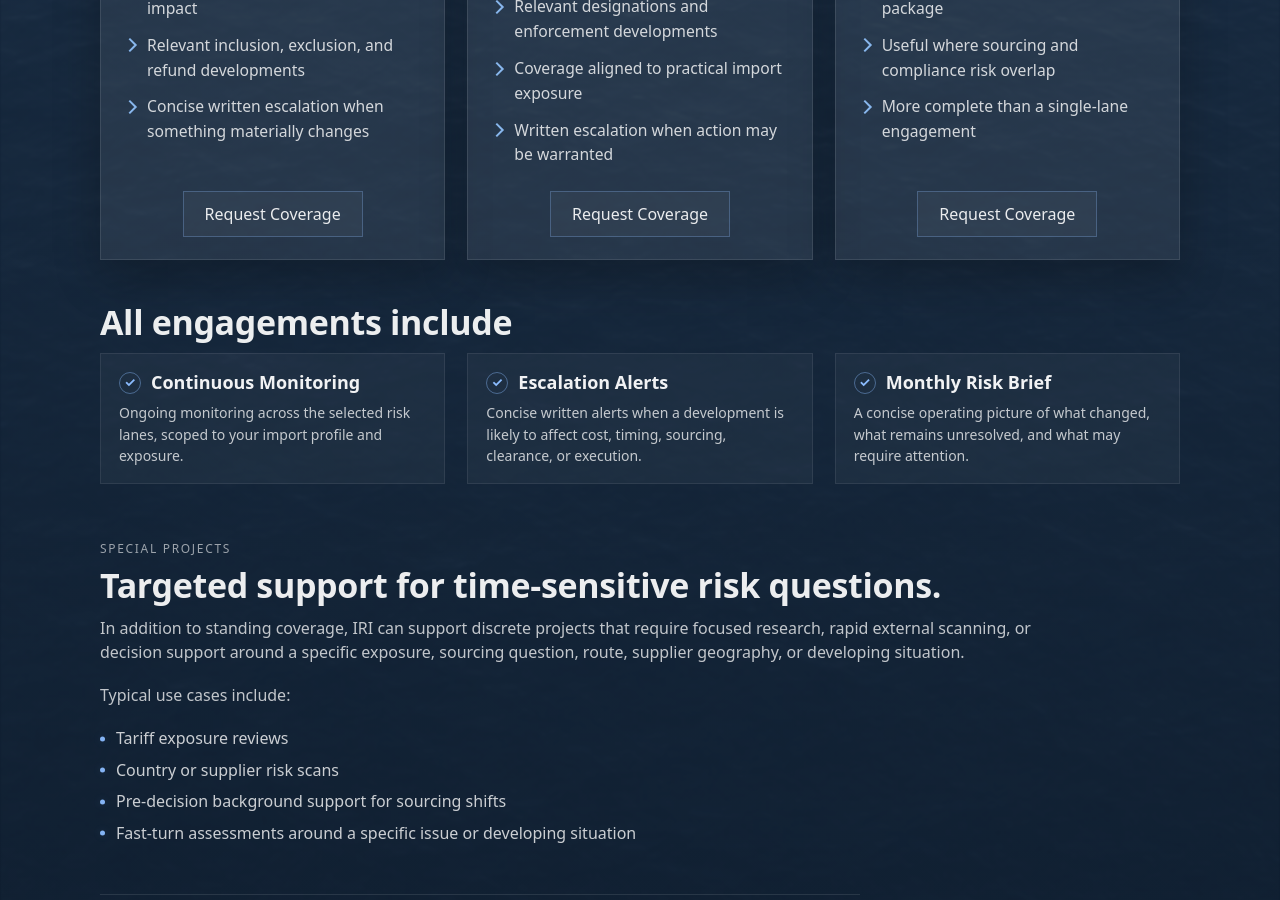
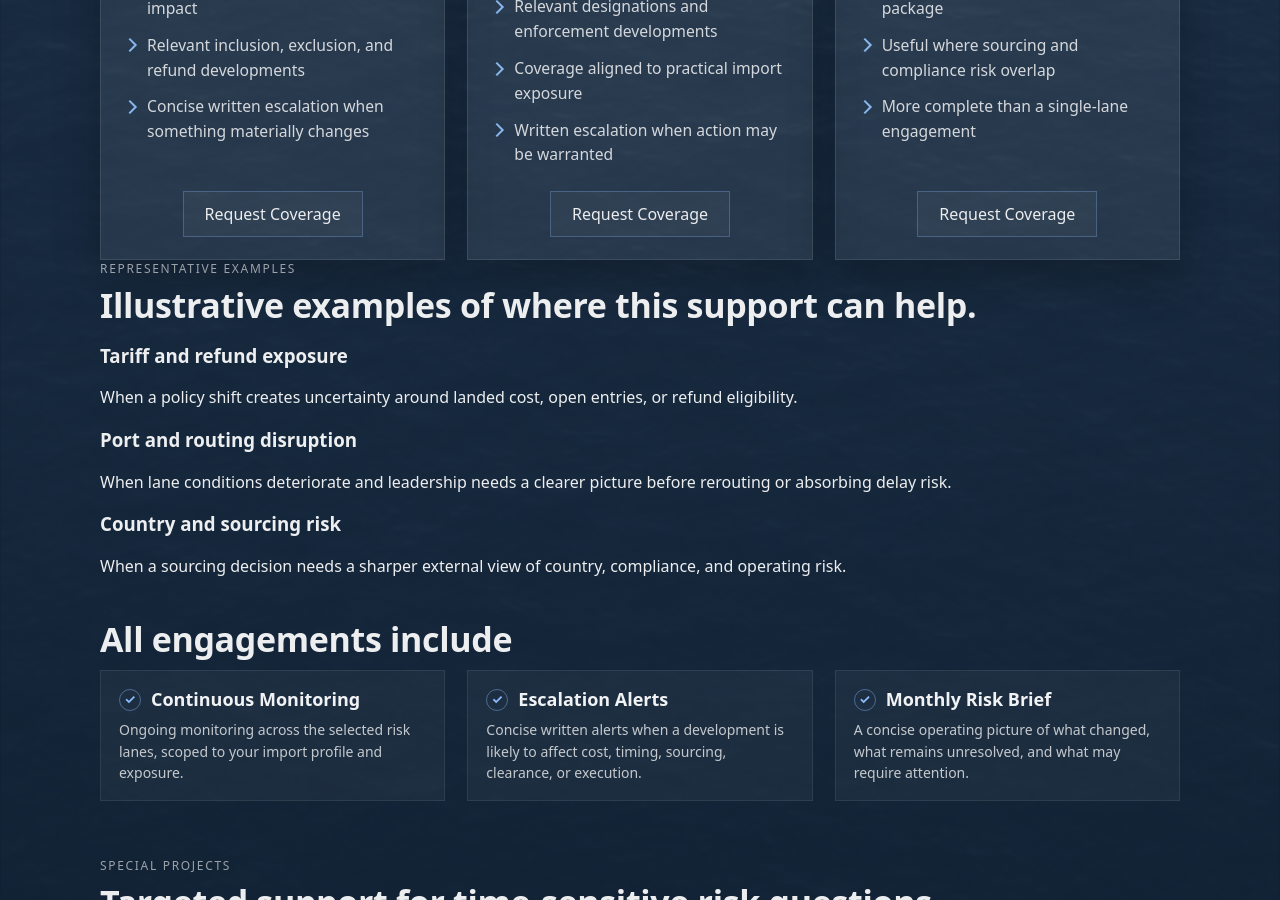
Before and after one commit to importrisk/import-risk-intelligence-site, a Jekyll site: the page built from pricing.html, in a window 1280 px wide and 900 px high, scrolled down 1221 px. Built offline with Jekyll 4.4.1, drawn with Linux system fonts in a browser that asks for light colours.

Commit message:
Update pricing.html

```diff
--- a/pricing.html
+++ b/pricing.html
@@ -156,6 +156,34 @@ description: Pricing and scope options for Import Risk Intelligence.
   </div>
 </section>
 
+<section class="pricing-use-cases" aria-label="Representative examples">
+  <p class="pricing-kicker">Representative examples</p>
+  <h2 class="section-title pricing-section-title">Illustrative examples of where this support can help.</h2>
+
+  <div class="pricing-use-cases-grid">
+    <div class="pricing-use-case">
+      <h3 class="pricing-use-case-title">Tariff and refund exposure</h3>
+      <p class="pricing-use-case-text">
+        When a policy shift creates uncertainty around landed cost, open entries, or refund eligibility.
+      </p>
+    </div>
+
+    <div class="pricing-use-case">
+      <h3 class="pricing-use-case-title">Port and routing disruption</h3>
+      <p class="pricing-use-case-text">
+        When lane conditions deteriorate and leadership needs a clearer picture before rerouting or absorbing delay risk.
+      </p>
+    </div>
+
+    <div class="pricing-use-case">
+      <h3 class="pricing-use-case-title">Country and sourcing risk</h3>
+      <p class="pricing-use-case-text">
+        When a sourcing decision needs a sharper external view of country, compliance, and operating risk.
+      </p>
+    </div>
+  </div>
+</section>
+
      <section class="pricing-includes">
   <h2 class="section-title pricing-section-title">All engagements include</h2>
 
```
